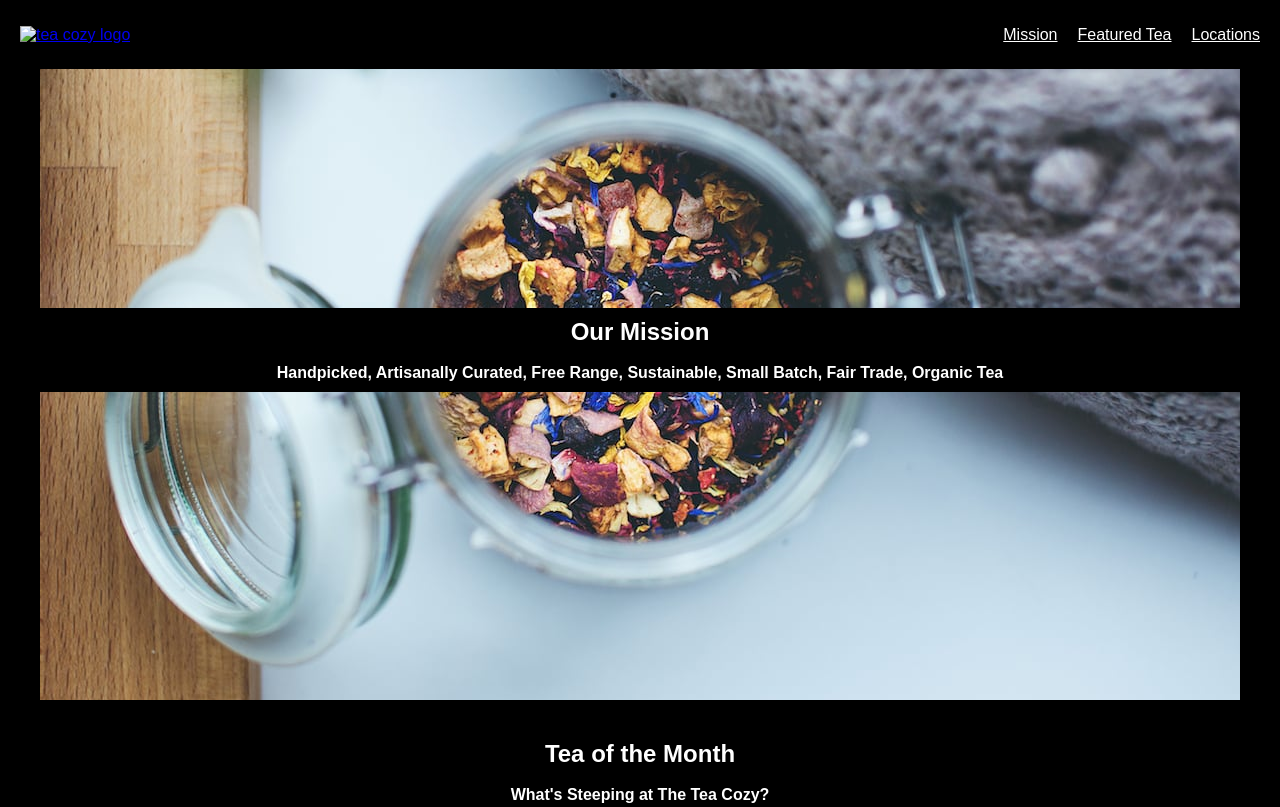
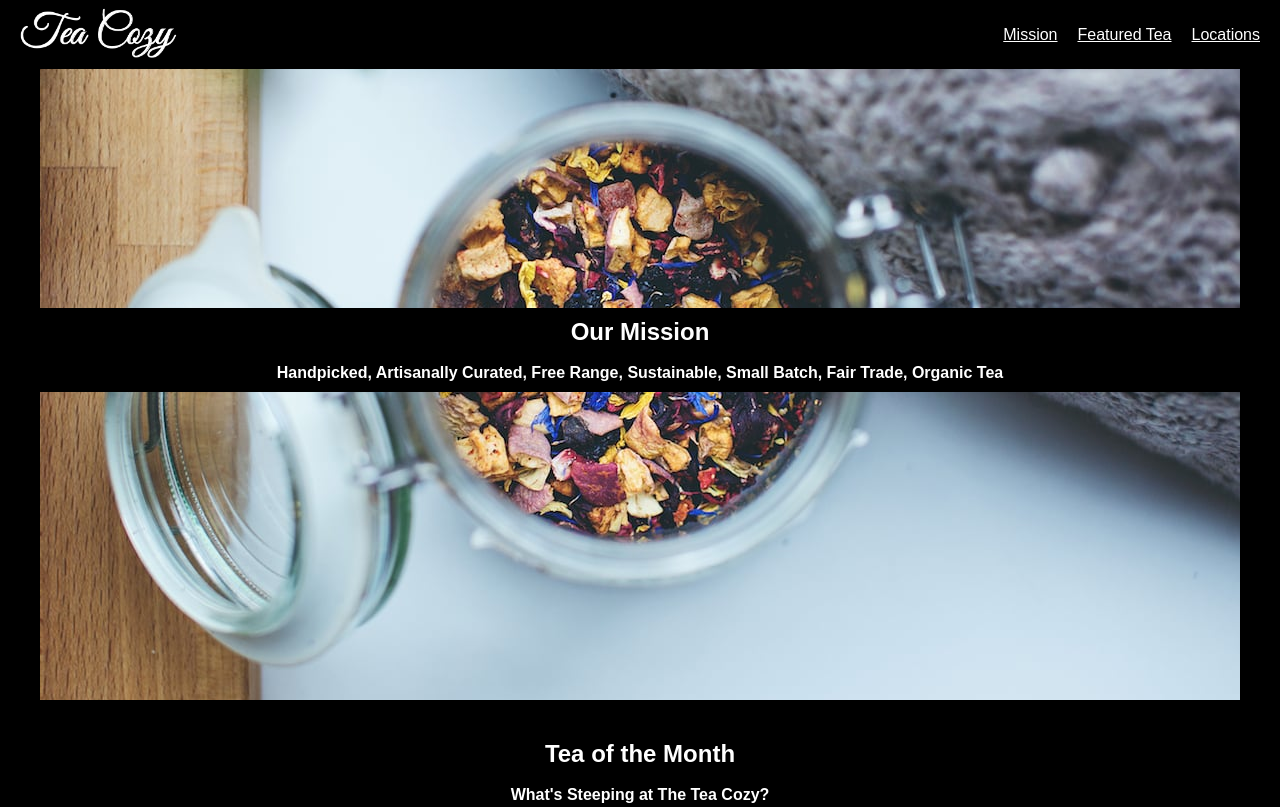
Before and after one commit to TadeasVala/Tea-Cozy, a plain HTML site: page index.html in a window 1280 px wide. Shown: the top 807 px of the page. Drawn offline with Linux system fonts and the light colour scheme; files whose address does not match are found by name.

Commit message:
Update index.html

```diff
--- a/index.html
+++ b/index.html
@@ -11,7 +11,7 @@
     <!-- navigation -->
 
     <header>
-        <a href="#mission"><img src="tea cozy/img-tea-cozy-logo.png" alt="tea cozy logo"></a>
+        <a href="#mission"><img src="https://github.com/TadeasVala/Tea-Cozy/blob/main/img-tea-cozy-logo.png" alt="tea cozy logo"></a>
         <ul class="navigation"">
             <li><a href="#mission">Mission</a></li>
             <li><a href="#tea-of-the-month">Featured Tea</a></li>
```
